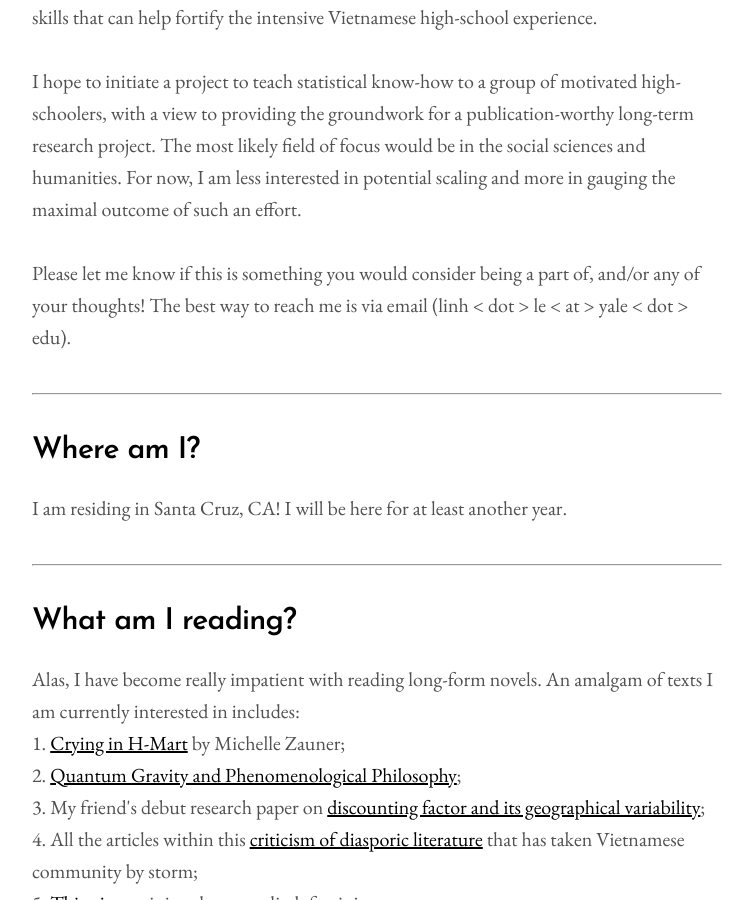
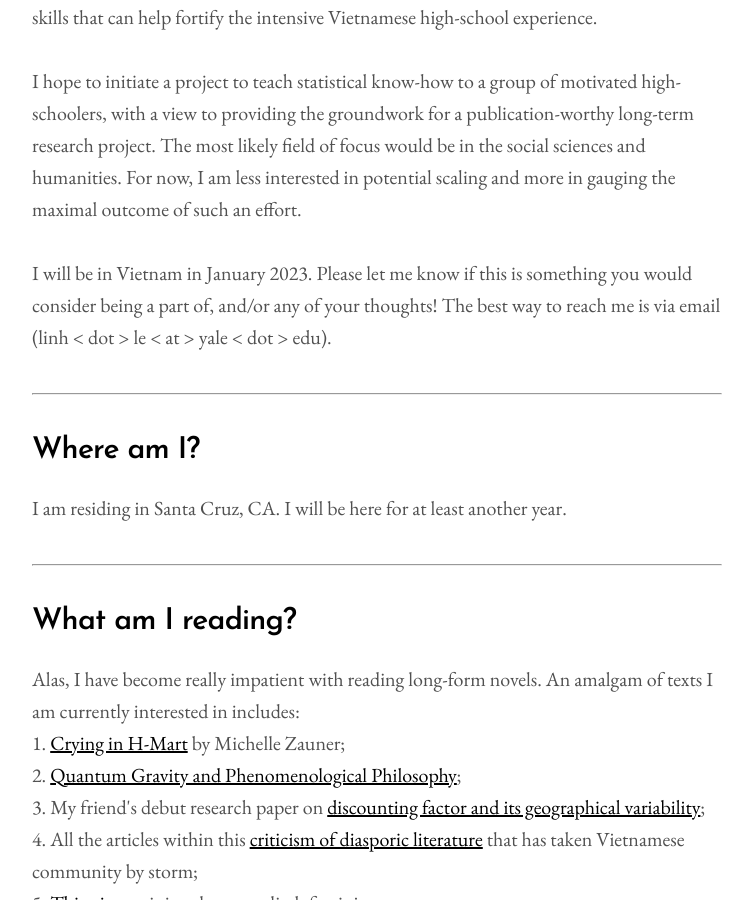
Before and after one commit to aidenva/aidenva.github.io, a Jekyll site: the page built from index.html, in a window 1280 px wide and 900 px high, scrolled down 774 px. Shown: the whole window, without its empty margins (263-1016 px from the left). Built offline with Jekyll 4.4.1, drawn with Linux system fonts in a browser that asks for light colours; the list of posts is cut into pages by our own code.

Commit message:
small edits

```diff
--- a/_layouts/home.html
+++ b/_layouts/home.html
@@ -19,12 +19,12 @@ Formulating research questions, coming up with testable hypotheses, and understa
 I hope to initiate a project to teach statistical know-how to a group of motivated high-schoolers, with a view to providing the groundwork for a publication-worthy long-term research project.
 The most likely field of focus would be in the social sciences and humanities. For now, I am less interested in potential scaling and more in gauging the maximal outcome of such an effort.<br><br>
 
-Please let me know if this is something you would consider being a part of, and/or any of your thoughts! The best way to reach me is via email (linh &lt; dot &gt; le &lt; at &gt; yale &lt; dot &gt; edu).
+I will be in Vietnam in January 2023. Please let me know if this is something you would consider being a part of, and/or any of your thoughts! The best way to reach me is via email (linh &lt; dot &gt; le &lt; at &gt; yale &lt; dot &gt; edu).
 <hr>
 
 <h2>Where am I?</h2>
 
-I am residing in Santa Cruz, CA! I will be here for at least another year.
+I am residing in Santa Cruz, CA. I will be here for at least another year.
 <hr>
 <h2>What am I reading?</h2>
 
```
Also changed, not shown: menu/about.md (+1 -3 lines).
